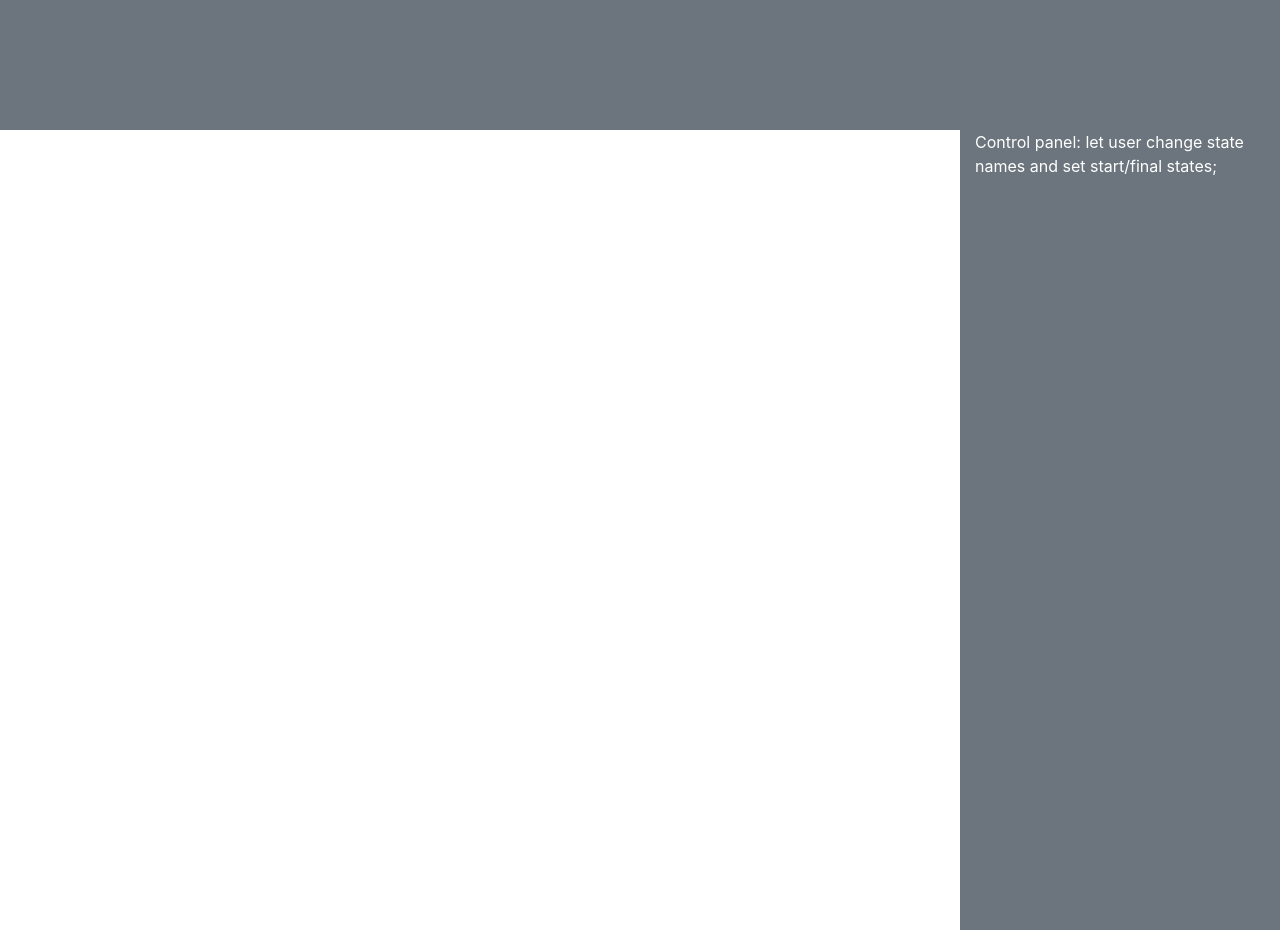
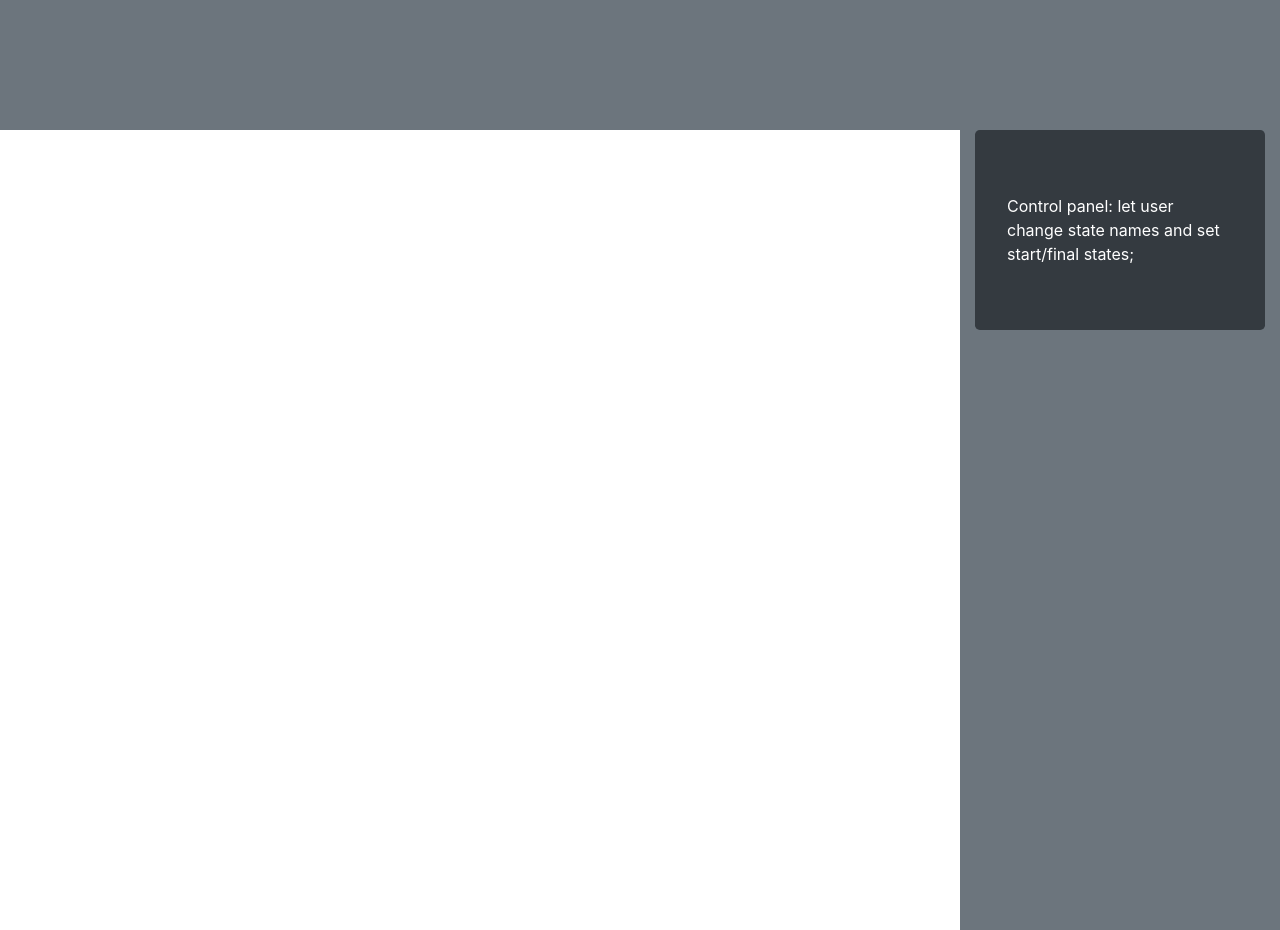
Before and after one commit to amaj98/AutomataSimulator, an Angular app: page /fsm in a window 1280 px wide. Shown: the part 1600-2530 px from the top of the page. Built offline with nearby package versions, Linux system fonts and the light colour scheme.

Commit message:
added popups

```diff
--- a/src/app/pages/fsmpage/ctrlbar/ctrlbar.component.html
+++ b/src/app/pages/fsmpage/ctrlbar/ctrlbar.component.html
@@ -4,7 +4,7 @@
             <span class = "align-text-top text-light name">Mode</span>
             <div class = "card">
                 <div class = "text-center">
-                    <div class = "btn btn-dark" (click)='onModeChange("pointer")' [ngClass]='{"active": mode==="pointer"}'><span class="fas fa-mouse-pointer" placement='top'></span></div>
+                    <div class = "btn btn-dark" ngbTooltip='Mouse Pointer' placement='top' (click)='onModeChange("pointer")' [ngClass]='{"active": mode==="pointer"}'><span class="fas fa-mouse-pointer" placement='top'></span></div>
                     <div class = "btn btn-dark" (click)='onModeChange("state")' [ngClass]='{"active": mode ==="state"}'><span class="fas fa-cogs" placement='top'></span></div>
                     <div class = "btn btn-dark" (click)='onModeChange("transition")' [ngClass]='{"active": mode === "transition"}'><span class="fas fa-recycle" placement='top'></span></div>
                 </div>
--- a/src/app/pages/fsmpage/drawfsm/drawfsm.component.html
+++ b/src/app/pages/fsmpage/drawfsm/drawfsm.component.html
@@ -5,6 +5,9 @@
     <div class = "row bottom bg-secondary"></div>
   </div>
   <div class = "col-3 hidden-md-down bg-secondary text-white">
-      Control panel: let user change state names and set start/final states;
+    <div class = "jumbotron panel bg-dark">
+        Control panel: let user change state names and set start/final states;
+    </div>
+
   </div>
 </div>
```
Also changed, not shown: package.json (+5 -3 lines), 1 other file (tests, documents, lock files or other folders).
